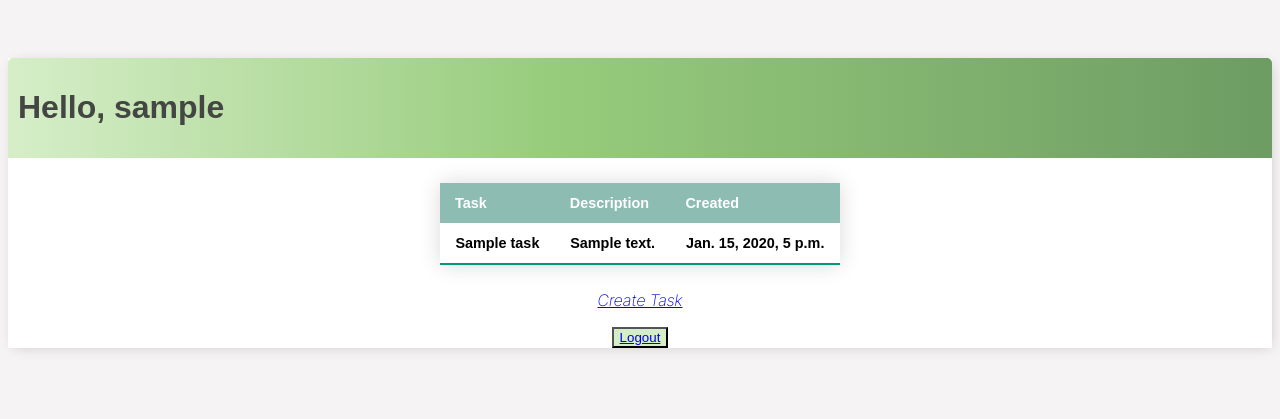
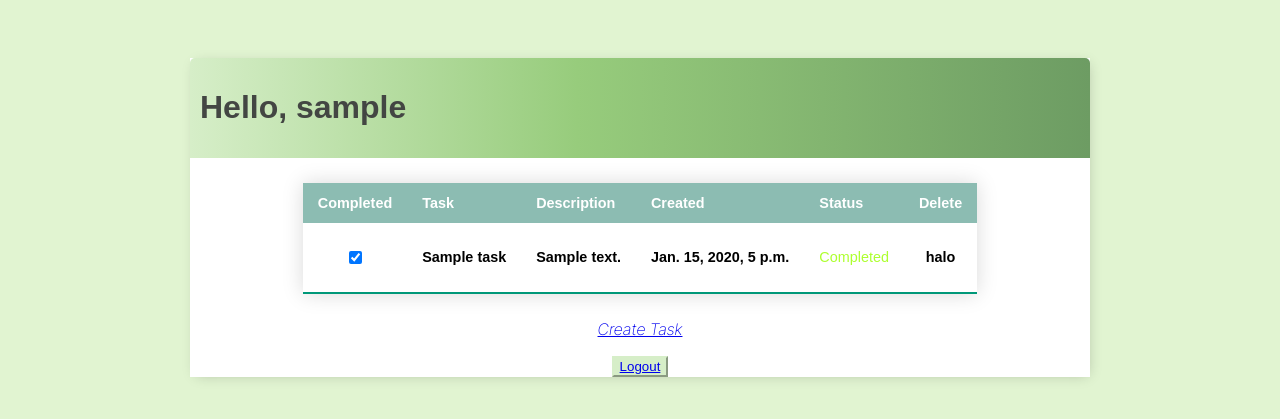
Before and after one commit to carlenee/pbp-assignment, a Django app: page /todolist/ in a window 1280 px wide. Shown: the top 419 px of the page. Run offline with Django 4.2, Linux system fonts and the light colour scheme; a user stored in the database is signed in; tables that the repository leaves empty hold one stand-in row (values such as "Sample post"); lists and menus that the app fills with data are empty.

Commit message:
menambahkan bonus 1

```diff
--- a/templates/base.html
+++ b/templates/base.html
@@ -13,7 +13,7 @@
 
   <style>
     body {
-      background-color: #f5f3f3;
+      background-color: #e1f4d1;
       font-family: 'Inter Tight', sans-serif;
       padding-top: 50px;
     }
@@ -28,7 +28,7 @@
     }
 
     .container {
-            max-width: flex;
+            max-width: 900px;
             margin: auto;
             background-color: #fff;
             -webkit-box-shadow: 2px 2px 13px -4px rgba(0, 0, 0, 0.21);
@@ -78,6 +78,7 @@
 
     button{
       background-color: #d6eec8;
+      border-color: #d6eec8;
     }
 
     input{
@@ -85,8 +86,6 @@
       outline: none;
       border: none;
     }
-
-
 
 
   </style>
--- a/todolist/forms.py
+++ b/todolist/forms.py
@@ -5,7 +5,7 @@ from .models import *
 
 class TaskForm(forms.ModelForm):
     title= forms.CharField(widget= forms.TextInput(attrs={'size':'30'}))
-    description= forms.CharField(widget=forms.TextInput(attrs={'size': '60'}))
+    description= forms.CharField(widget=forms.Textarea(attrs={'size': '60'}))
 
     class Meta:
         model = Task
--- a/todolist/models.py
+++ b/todolist/models.py
@@ -6,6 +6,4 @@ class Task(models.Model):
     date = models.DateTimeField(auto_now_add=True)
     title = models.CharField(max_length=255)
     description = models.TextField()
-
-    def __str__(self):
-        return self.title
+    is_finished = models.BooleanField(default=False)
--- a/todolist/templates/todolist.html
+++ b/todolist/templates/todolist.html
@@ -9,19 +9,43 @@
     <table class="listtable">
         <thead>
             <tr>
+                <th>Completed</th>
                 <th>Task</th>
                 <th>Description</th>
                 <th>Created</th>
+                <th>Status</th>
+                <th>Delete</th>
             </tr>
         </thead>
         {% for task in todolist %}
         <tbody>
             <tr>
+                <th>
+                    <input class='todolist-check'
+                            type="checkbox"
+                            id='{{task.id}}'
+                            value= '{{task.ud}'
+                            name="finishbtn"
+                            {% if task.is_finished %} checked {% endif %}
+                            onchange="location.href='{% url 'todolist:mark_as_finished' task.id %}'"
+                    />
+                    <!-- <span class="checkmark"></span> -->
+                </th>
                 <th>{{task.title}}</th>
                 <th>{{task.description}}</th>
                 <th>{{task.date}}</th>
+                {% if task.is_finished == True %}
+                    <td style="text-align: center; color: greenyellow">Completed</td>
+                {% else %}
+                    <td style="text-align: center; color: red">Unfinished</td>
+                {% endif %}
+                <th>
+                    <p>halo</p>
+                </th>
+
             </tr>
         </tbody>
+
         {% endfor %}
     </table>
 </div>
--- a/todolist/urls.py
+++ b/todolist/urls.py
@@ -1,7 +1,7 @@
 from django.urls import path
 from todolist.views import register
 from todolist.views import login_user
-from todolist.views import logout_user, show_todolist, create_task
+from todolist.views import logout_user, show_todolist, create_task, mark_as_finished
 
 app_name = 'todolist'
 
@@ -11,4 +11,5 @@ urlpatterns = [
     path('login/', login_user, name='login'),
     path('logout/', logout_user, name='logout'),
     path('create-task/', create_task, name='create_task'),
+    path('mark-as-finished/<int:id>/', mark_as_finished, name='mark_as_finished')
 ]
--- a/todolist/views.py
+++ b/todolist/views.py
@@ -1,3 +1,4 @@
+from winreg import REG_QWORD
 from django.shortcuts import render
 from django.shortcuts import redirect
 from django.contrib.auth.forms import UserCreationForm
@@ -76,3 +77,9 @@ def create_task(request):
         return HttpResponseRedirect(reverse("todolist:show_todolist"))
     context = {'form': form}
     return render(request, 'create-task.html', context)
+
+def mark_as_finished(request, id):
+    task = Task.objects.get(user=request.user, id=id)
+    task.is_finished = not(task.is_finished)
+    task.save(update_fields = ['is_finished'])
+    return HttpResponseRedirect(reverse("todolist:show_todolist"))
```
Also changed, not shown: todolist/migrations/0002_task_is_finished_alter_task_user.py (added).
